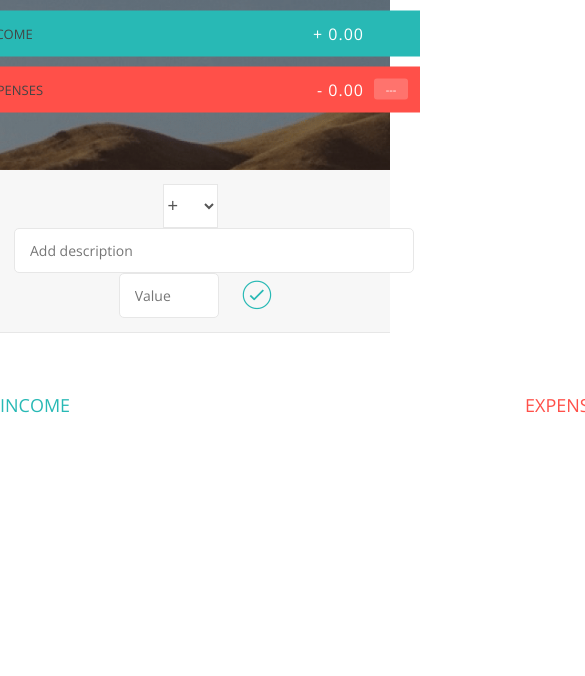
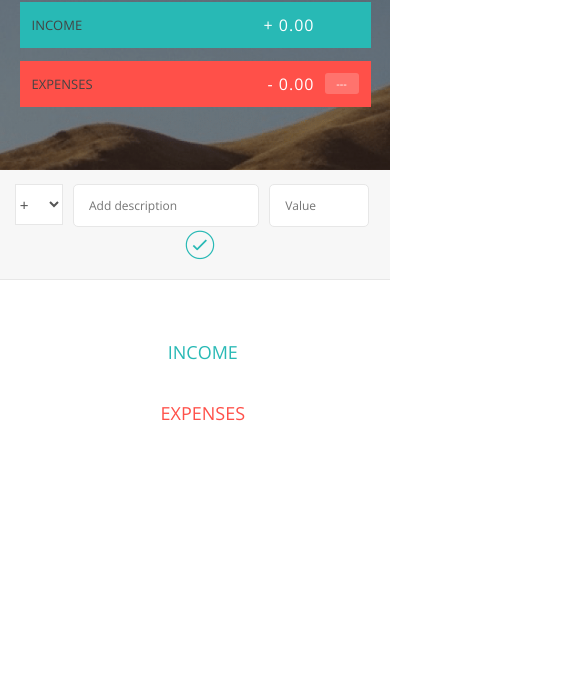
Before and after one commit to leahchoi/budgety, a plain HTML site: page starter/index.html in a window 390 px wide. Shown: the part 168-844 px from the top of the page, 585 px wide, since content can reach past the window. Drawn offline with nearby package versions, Linux system fonts and the light colour scheme.

Commit message:
added media query for responsiveness

```diff
--- a/starter/index.html
+++ b/starter/index.html
@@ -6,6 +6,7 @@
     <link href="https://fonts.googleapis.com/css?family=Open+Sans:100,300,400,600" rel="stylesheet" type="text/css">
     <link href="https://code.ionicframework.com/ionicons/2.0.1/css/ionicons.min.css" rel="stylesheet" type="text/css">
     <link type="text/css" rel="stylesheet" href="style.css">
+    <link type="text/css" rel="stylesheet" href="queries.css">
     <title>Budgety</title>
 </head>
 
--- /dev/null
+++ b/starter/queries.css
@@ -0,0 +1,71 @@
+/* Big tablet to 1200px (widths smaller taht the 1140px row)
+@media only screen and (max-width: 1200px) {
+    .hero-text-box {
+        width: 100%;
+        padding: 0 2%;
+    }
+
+    .row {
+        padding: 0 2%;
+    }
+} */
+
+
+/* Small tablet to big tablet: from 768px to 1023px */
+@media only screen and (max-width: 1025px) {
+    .container {
+        text-align: center;
+    }
+
+    .income__list,
+    .expenses__list {
+        display: inline-block;
+        width: 80%;
+        margin: 0 auto;
+    }
+
+    .income,
+    .expenses {
+        width: 80%;
+        float: none;
+        /* margin: auto; */
+    }
+
+}
+
+
+
+/* Small phones to small tablets: from 481px to 767px */
+@media only screen and (max-width: 767px) {
+    .add__description{
+        width: auto;
+    }
+
+    .container {
+        width: 130%;
+    }
+}
+
+
+
+/* Small phones: from 0 to 480px */
+@media only screen and (max-width: 480px) {
+    .budget__income,
+    .budget__expenses {
+        width: 78%;
+        margin: 3% auto;
+    }
+
+    .add__description,
+    .add__value {
+        font-size: 12px;
+        margin-right: 6px;
+    }
+
+    .add__type {
+        font-size: 15px;
+        width: 48px;
+        height: 41px;
+        margin-right: 6px;
+    }
+}
```
